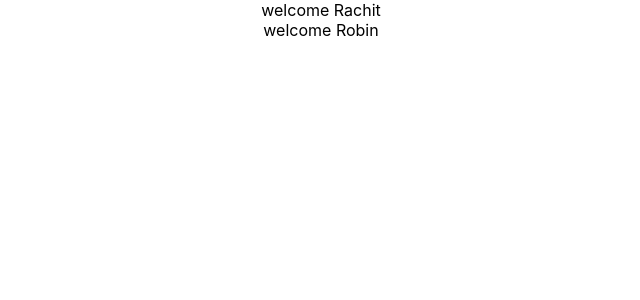
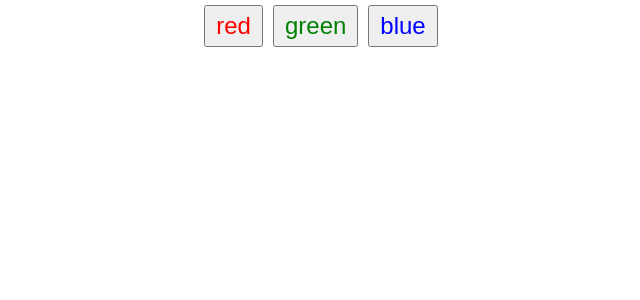
Before and after one commit to abhirathore2006/learn-react-demo, a React (Create React App) app: page / in a window 1280 px wide. Shown: the top 300 px of the page, without its empty margins (319-959 px from the left). Built offline with nearby package versions, Linux system fonts and the light colour scheme.

Commit message:
background switcher completed

```diff
--- a/src/App.css
+++ b/src/App.css
@@ -36,3 +36,13 @@
     transform: rotate(360deg);
   }
 }
+
+button {
+  padding: 5px 10px;
+  font-size: 24px;
+  margin: 5px;
+}
+
+button.active {
+  background-color: gray;
+}
--- a/src/App.js
+++ b/src/App.js
@@ -1,12 +1,19 @@
-import logo from './logo.svg';
+import React, {useState} from 'react'
 import './App.css';
-import {Welcome , WelcomeClass} from './Welcome'
+import {BackgroundSwitcher} from './components/BackgroundSwitcher';
 
 function App() {
+  let [active, setActive] = useState('');
+  function handleClick(color) {
+    document.body.style.backgroundColor = color;
+    setActive(color);
+  }
+
   return (
     <div className="App">
-       <Welcome name="Rachit" ></Welcome>
-       <WelcomeClass name="Robin" ></WelcomeClass>
+      <BackgroundSwitcher color="red" active={active} handleClick={handleClick} />
+      <BackgroundSwitcher color="green" active={active} handleClick={handleClick}/>
+      <BackgroundSwitcher color="blue" active={active} handleClick={handleClick} />
     </div>
   );
 }
--- /dev/null
+++ b/src/components/BackgroundSwitcher.js
@@ -0,0 +1,13 @@
+import React from 'react';
+
+export function BackgroundSwitcher(props) {
+  function handleClick(event) {
+    props.handleClick(props.color);
+  }
+
+  return (
+    <button className={props.color === props.active ? 'active' : ''} onClick={handleClick} style={{ color: props.color }}>
+      {props.color}
+    </button>
+  );
+}
```
